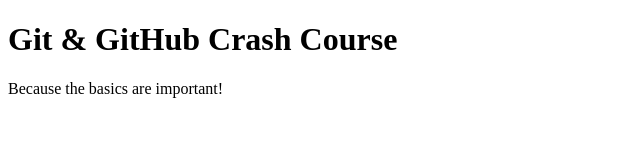
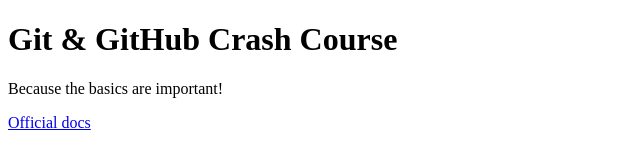
Before and after one commit to Millerscript/GitHub-crash-course, a plain HTML site: page index.html in a window 1280 px wide. Shown: the whole page, without its empty margins (0-640 px from the left). Drawn offline with Linux system fonts and the light colour scheme.

Commit message:
added: link

```diff
--- a/index.html
+++ b/index.html
@@ -9,5 +9,6 @@
   <body>
     <h1>Git & GitHub Crash Course</h1>
     <p>Because the basics are important!</p>
+    <a href="https://git-scm.com/book">Official docs</a>
   </body>
 </html>
--- a/styles.css
+++ b/styles.css
@@ -0,0 +1,3 @@
+a {
+    color: #fee389;
+}
```
